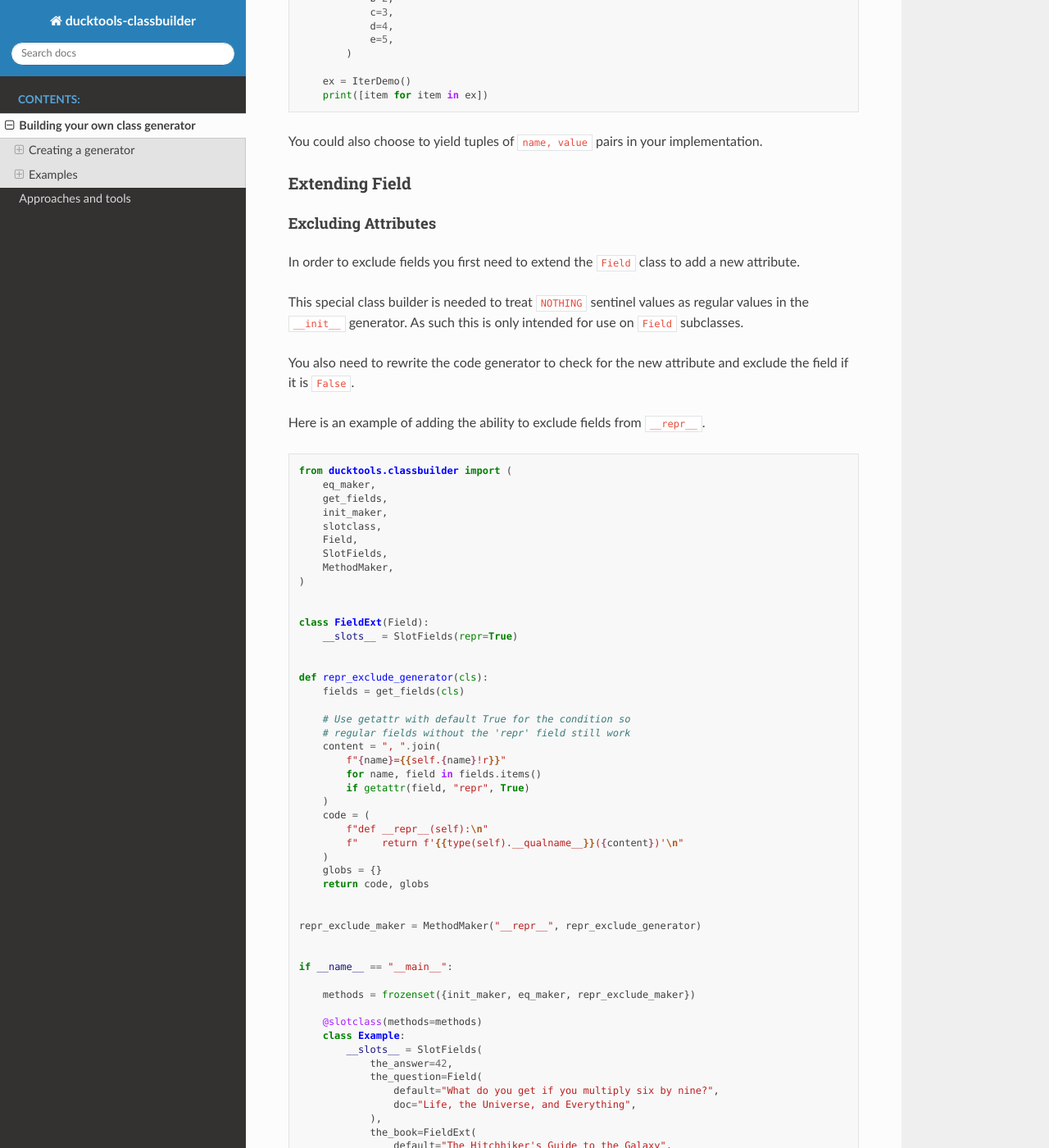
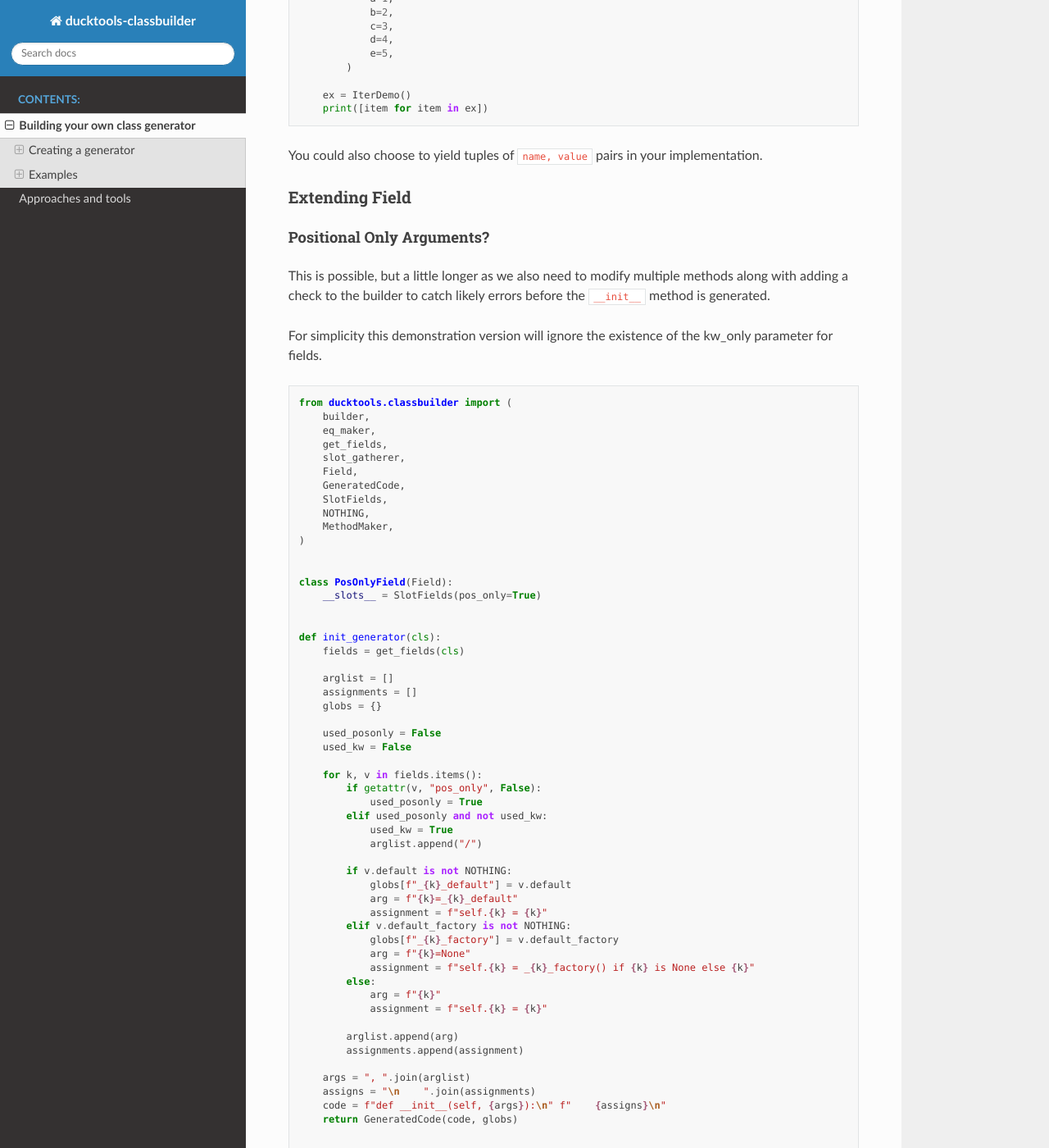
Before and after one commit to DavidCEllis/ducktools-classbuilder, a Sphinx documentation site: the page built from docs/extension_examples.md, in a window 1280 px wide and 1400 px high, scrolled down 7465 px. Shown: the whole window at 82% size. Built offline with Sphinx 7.4.7 and the Read the Docs theme 2.0.0, drawn with Linux system fonts in a browser that asks for light colours; pages that are not in the unit, such as notebooks, are missing from menus; some of the changed text lies outside the part shown.

Commit message:
Update examples and fix docs

````diff
--- a/docs/extension_examples.md
+++ b/docs/extension_examples.md
@@ -337,6 +337,7 @@
     default_methods,
     get_fields,
     slotclass,
+    GeneratedCode,
     MethodMaker,
     SlotFields,
 )
@@ -347,7 +348,7 @@
     field_yield = "\n".join(f"    yield self.{f}" for f in field_names)
     code = f"def __iter__(self):\n" f"{field_yield}"
     globs = {}
-    return code, globs
+    return GeneratedCode(code, globs)
 
 
 iter_maker = MethodMaker("__iter__", iter_generator)
@@ -377,87 +378,14 @@
 
 ### Extending Field ###
 
-#### Excluding Attributes ####
-
-In order to exclude fields you first need to extend the `Field` class
-to add a new attribute.
-
-This special class builder is needed to treat `NOTHING` sentinel values as
-regular values in the `__init__` generator. As such this is only intended
-for use on `Field` subclasses.
-
-You also need to rewrite the code generator to check for the new attribute
-and exclude the field if it is `False`.
-
-Here is an example of adding the ability to exclude fields from `__repr__`.
-
-```python
-from ducktools.classbuilder import (
-    eq_maker,
-    get_fields,
-    init_maker,
-    slotclass,
-    Field,
-    SlotFields,
-    MethodMaker,
-)
-
-
-class FieldExt(Field):
-    __slots__ = SlotFields(repr=True)
-
-
-def repr_exclude_generator(cls):
-    fields = get_fields(cls)
-
-    # Use getattr with default True for the condition so
-    # regular fields without the 'repr' field still work
-    content = ", ".join(
-        f"{name}={{self.{name}!r}}"
-        for name, field in fields.items()
-        if getattr(field, "repr", True)
-    )
-    code = (
-        f"def __repr__(self):\n"
-        f"    return f'{{type(self).__qualname__}}({content})'\n"
-    )
-    globs = {}
-    return code, globs
-
-
-repr_exclude_maker = MethodMaker("__repr__", repr_exclude_generator)
-
-
-if __name__ == "__main__":
-
-    methods = frozenset({init_maker, eq_maker, repr_exclude_maker})
-
-    @slotclass(methods=methods)
-    class Example:
-        __slots__ = SlotFields(
-            the_answer=42,
-            the_question=Field(
-                default="What do you get if you multiply six by nine?",
-                doc="Life, the Universe, and Everything",
-            ),
-            the_book=FieldExt(
-                default="The Hitchhiker's Guide to the Galaxy",
-                repr=False,
-            )
-        )
-
-    ex = Example()
-    print(ex)
-    print(ex.the_book)
-```
-
 #### Positional Only Arguments? ####
 
-Also possible, but a little longer as we also need to modify multiple methods
-along with adding a check to the builder.
+This is possible, but a little longer as we also need to modify multiple methods
+along with adding a check to the builder to catch likely errors before the `__init__`
+method is generated.
 
-The additional check in the builder is needed to prevent more confusing
-errors when the `__init__` method is generated.
+For simplicity this demonstration version will ignore the existence of the kw_only
+parameter for fields.
 
 ```python
 from ducktools.classbuilder import (
@@ -466,6 +394,7 @@
     get_fields,
     slot_gatherer,
     Field,
+    GeneratedCode,
     SlotFields,
     NOTHING,
     MethodMaker,
@@ -511,7 +440,7 @@
     args = ", ".join(arglist)
     assigns = "\n    ".join(assignments)
     code = f"def __init__(self, {args}):\n" f"    {assigns}\n"
-    return code, globs
+    return GeneratedCode(code, globs)
 
 
 def repr_generator(cls):
@@ -530,7 +459,7 @@
         f"    return f'{{type(self).__qualname__}}({content})'\n"
     )
     globs = {}
-    return code, globs
+    return GeneratedCode(code, globs)
 
 
 init_maker = MethodMaker("__init__", init_generator)
@@ -604,13 +533,14 @@
     get_fields,
     slot_gatherer,
     Field,
+    GeneratedCode,
     SlotFields,
     MethodMaker,
 )
 
 
 class ConverterField(Field):
-    __slots__ = SlotFields(converter=None)
+    converter = Field(default=None)
 
 
 def setattr_generator(cls):
@@ -633,7 +563,7 @@
         f"        _object_setattr(self, name, value)\n"
     )
 
-    return code, globs
+    return GeneratedCode(code, globs)
 
 
 setattr_maker = MethodMaker("__setattr__", setattr_generator)
@@ -661,39 +591,31 @@
 #### What about using annotations instead of `Field(init=False, ...)` ####
 
 This seems to be a feature people keep requesting for `dataclasses`.
-This is also doable.
 
-This is a long example but is designed to show how you can use these tools to implement such a thing.
+To implement this you simply need to create a new annotated_gatherer function.
 
 > Note: Field classes will be frozen when running under pytest.
 >       They should not be mutated by gatherers.
 >       If you need to change the value of a field use Field.from_field(...) to make a new instance.
 
 ```python
-from pprint import pp
+from __future__ import annotations
+
+import types
 from typing import Annotated, Any, ClassVar, get_origin
 
 from ducktools.classbuilder import (
     builder,
+    default_methods,
     get_fields,
-    get_flags,
+    get_methods,
+    slot_gatherer,
     Field,
-    MethodMaker,
-    SlotFields,
+    SlotMakerMeta,
     NOTHING,
 )
 
-from ducktools.classbuilder.annotations import get_annotations
-
-
-# First we need a new field that can store these modifications
-class AnnoField(Field):
-    __slots__ = SlotFields(
-        init=True,
-        repr=True,
-        compare=True,
-        kw_only=False,
-    )
+from ducktools.classbuilder.annotations import get_ns_annotations
 
 
 # Our 'Annotated' tools need to be combinable and need to contain the keyword argument
@@ -729,10 +651,13 @@
 
 
 # Analyse the class and create these new Fields based on the annotations
-def annotated_gatherer(cls: type) -> tuple[dict[str, AnnoField], dict[str, Any]]:
-    # String annotations *MUST* be able to evaluate for this to work
-    # Trying to parse the Annotations as strings would add a *lot* of extra work
-    cls_annotations = get_annotations(cls.__dict__)
+def annotated_gatherer(cls_or_ns):
+    if isinstance(cls_or_ns, (types.MappingProxyType, dict)):
+        cls_dict = cls_or_ns
+    else:
+        cls_dict = cls_or_ns.__dict__
+
+    cls_annotations = get_ns_annotations(cls_dict)
     cls_fields = {}
 
     # This gatherer doesn't make any class modifications but still needs
@@ -755,152 +680,111 @@
         if anno is ClassVar or get_origin(anno) is ClassVar:
             continue
 
-        if key in cls.__dict__ and "__slots__" not in cls.__dict__:
-            val = cls.__dict__[key]
+        if key in cls_dict:
+            val = cls_dict[key]
             if isinstance(val, Field):
                 # Make a new field - DO NOT MODIFY FIELDS IN PLACE
-                fld = AnnoField.from_field(val, type=anno, **modifiers)
+                fld = Field.from_field(val, type=anno, **modifiers)
+                cls_modifications[key] = NOTHING
+            elif not isinstance(val, types.MemberDescriptorType):
+                fld = Field(default=val, type=anno, **modifiers)
+                cls_modifications[key] = NOTHING
             else:
-                fld = AnnoField(default=val, type=anno, **modifiers)
+                fld = Field(type=anno, **modifiers)
         else:
-            fld = AnnoField(type=anno, **modifiers)
+            fld = Field(type=anno, **modifiers)
 
         cls_fields[key] = fld
 
     return cls_fields, cls_modifications
 
 
-def init_generator(cls):
-    fields = get_fields(cls)
-    flags = get_flags(cls)
-
-    arglist = []
-    kw_only_arglist = []
-
-    assignments = []
-    globs = {}
-
-    # Whole class kw_only
-    kw_only = flags.get("kw_only", False)
-
-    for k, v in fields.items():
-        if getattr(v, "init", True):
-            if v.default is not NOTHING:
-                globs[f"_{k}_default"] = v.default
-                arg = f"{k}=_{k}_default"
-                assignment = f"self.{k} = {k}"
-            elif v.default_factory is not NOTHING:
-                globs[f"_{k}_factory"] = v.default_factory
-                arg = f"{k}=None"
-                assignment = f"self.{k} = _{k}_factory() if {k} is None else {k}"
-            else:
-                arg = f"{k}"
-                assignment = f"self.{k} = {k}"
-
-            if getattr(v, "kw_only", False) or kw_only:
-                kw_only_arglist.append(arg)
-            else:
-                arglist.append(arg)
-
-            assignments.append(assignment)
-        else:
-            if v.default is not NOTHING:
-                globs[f"_{k}_default"] = v.default
-                assignment = f"self.{k} = _{k}_default"
-                assignments.append(assignment)
-            elif v.default_factory is not NOTHING:
-                globs[f"_{k}_factory"] = v.default_factory
-                assignment = f"self.{k} = _{k}_factory()"
-                assignments.append(assignment)
-
-    if kw_only_arglist:
-        arglist.append("*")
-        arglist.extend(kw_only_arglist)
-
-    args = ", ".join(arglist)
-    assigns = "\n    ".join(assignments)
-    code = f"def __init__(self, {args}):\n" f"    {assigns}\n"
-
-    return code, globs
-
-
-def repr_generator(cls):
-    fields = get_fields(cls)
-    content = ", ".join(
-        f"{name}={{self.{name}!r}}"
-        for name, fld in fields.items()
-        if getattr(fld, "repr", True)
-    )
-    code = (
-        f"def __repr__(self):\n"
-        f"    return f'{{type(self).__qualname__}}({content})'\n"
-    )
-    globs = {}
-    return code, globs
-
-
-def eq_generator(cls):
-    class_comparison = "self.__class__ is other.__class__"
-    field_names = [
-        name
-        for name, fld in get_fields(cls).items()
-        if getattr(fld, "compare", True)
-    ]
-
-    if field_names:
-        selfvals = ",".join(f"self.{name}" for name in field_names)
-        othervals = ",".join(f"other.{name}" for name in field_names)
-        instance_comparison = f"({selfvals},) == ({othervals},)"
-    else:
-        instance_comparison = "True"
-
-    code = (
-        f"def __eq__(self, other):\n"
-        f"    return {instance_comparison} if {class_comparison} else NotImplemented\n"
-    )
-    globs = {}
-
-    return code, globs
-
-
-init_maker = MethodMaker("__init__", init_generator)
-repr_maker = MethodMaker("__repr__", repr_generator)
-eq_maker = MethodMaker("__eq__", eq_generator)
-
-methods = {init_maker, repr_maker, eq_maker}
-
-
-def annotationsclass(cls=None, *, kw_only=False):
+# As a decorator
+def annotatedclass(cls=None, *, kw_only=False):
     if not cls:
-        return lambda cls_: annotationsclass(cls_, kw_only=kw_only)
+        return lambda cls_: annotatedclass(cls_, kw_only=kw_only)
 
     return builder(
         cls,
         gatherer=annotated_gatherer,
-        methods=methods,
+        methods=default_methods,
         flags={"slotted": False, "kw_only": kw_only}
     )
 
 
-@annotationsclass
-class X:
-    x: str
-    y: ClassVar[str] = "This should be ignored"
-    z: Annotated[ClassVar[str], "Should be ignored"] = "This should also be ignored"
-    a: Annotated[int, NO_INIT] = "Not In __init__ signature"
-    b: Annotated[str, NO_REPR] = "Not In Repr"
-    c: Annotated[list[str], NO_COMPARE] = AnnoField(default_factory=list)
-    d: Annotated[str, IGNORE_ALL] = "Not Anywhere"
-    e: Annotated[str, KW_ONLY, NO_COMPARE]
+# As a base class with slots
+class AnnotatedClass(metaclass=SlotMakerMeta):
+    # This attribute tells the slotmaker to use this gatherer
+    _meta_gatherer = annotated_gatherer
+
+    def __init_subclass__(cls, kw_only=False, **kwargs):
+        slots = "__slots__" in cls.__dict__
+
+        # if slots is True then fields will already be present in __slots__
+        # Use the slot_gatherer for this case
+        gatherer = slot_gatherer if slots else annotated_gatherer
+
+        builder(
+            cls,
+            gatherer=gatherer,
+            methods=default_methods,
+            flags={"slotted": slots, "kw_only": kw_only}
+        )
+
+        super().__init_subclass__(**kwargs)
 
 
-ex = X("Value of x", e="Value of e")
+if __name__ == "__main__":
+    from pprint import pp
 
-print(ex, "\n")
+    # Make classes, one via decorator one via subclass
+    @annotatedclass
+    class X:
+        x: str
+        y: ClassVar[str] = "This should be ignored"
+        z: Annotated[ClassVar[str], "Should be ignored"] = "This should also be ignored"
+        a: Annotated[int, NO_INIT] = "Not In __init__ signature"
+        b: Annotated[str, NO_REPR] = "Not In Repr"
+        c: Annotated[list[str], NO_COMPARE] = Field(default_factory=list)
+        d: Annotated[str, IGNORE_ALL] = "Not Anywhere"
+        e: Annotated[str, KW_ONLY, NO_COMPARE]
 
-pp(get_fields(X))
-print("\nSource:")
-print(init_generator(X)[0])
-print(eq_generator(X)[0])
-print(repr_generator(X)[0])
+
+    class Y(AnnotatedClass):
+        x: str
+        y: ClassVar[str] = "This should be ignored"
+        z: Annotated[ClassVar[str], "Should be ignored"] = "This should also be ignored"
+        a: Annotated[int, NO_INIT] = "Not In __init__ signature"
+        b: Annotated[str, NO_REPR] = "Not In Repr"
+        c: Annotated[list[str], NO_COMPARE] = Field(default_factory=list)
+        d: Annotated[str, IGNORE_ALL] = "Not Anywhere"
+        e: Annotated[str, KW_ONLY, NO_COMPARE]
+
+
+    # Unslotted Demo
+    ex = X("Value of x", e="Value of e")
+    print(ex, "\n")
+
+    pp(get_fields(X))
+    print("\n")
+
+    # Slotted Demo
+    ex = Y("Value of x", e="Value of e")
+    print(ex, "\n")
+
+    print(f"Slots: {Y.__dict__.get('__slots__')}")
+
+    print("\nSource:")
+
+    # Obtain the methods set on the class X
+    methods = get_methods(X)
+
+    # Call the code generators to display the source code
+    for method in methods.values():
+        # Both classes generate identical source code
+        genX = method.code_generator(X)
+        genY = method.code_generator(Y)
+        assert genX == genY
+
+        print(genX.source_code)
 ```
````
Also changed, not shown: docs/index.md (+1 -0 lines), 5 other files.
